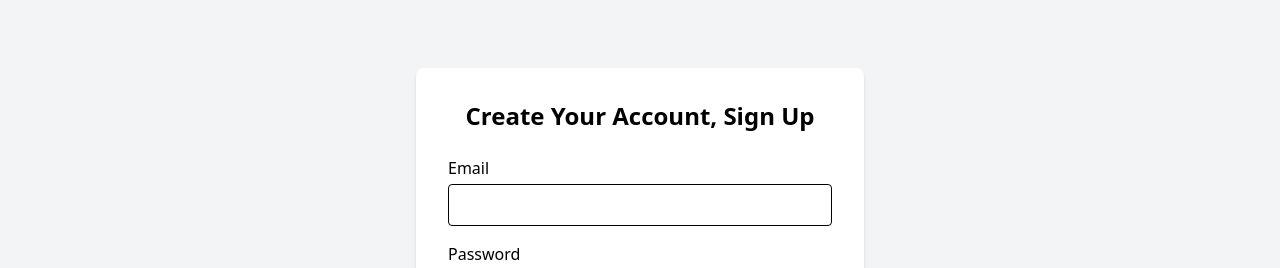
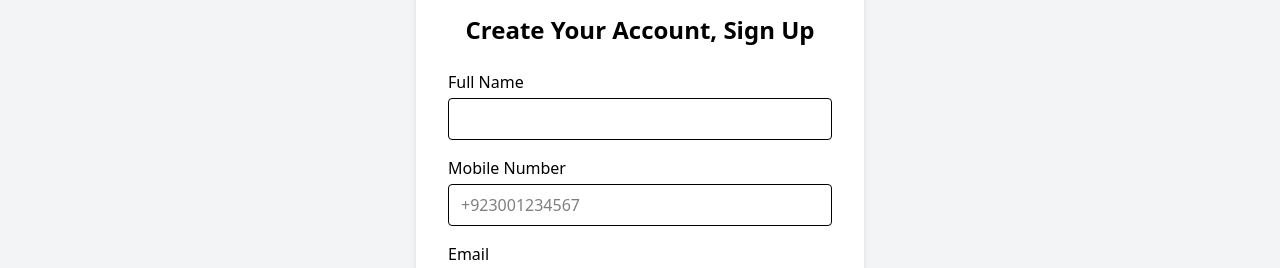
Before and after one commit to awaissaddiqui/pmu, a React (Vite) app: page /user/registration in a window 1280 px wide. Shown: the part 263-531 px from the top of the page. Built offline with nearby package versions, Linux system fonts and the light colour scheme; no server answers; what ldrs would draw is missing.

Commit message:
--fix: signup issue resolved with proper error handling

```diff
--- a/src/auth/UserSignup.jsx
+++ b/src/auth/UserSignup.jsx
@@ -1,6 +1,6 @@
 import { createUserWithEmailAndPassword } from "firebase/auth";
 import React, { useState } from "react";
-import { Link } from "react-router";
+import { Link, useNavigate } from "react-router";
 import { auth, db } from "../Firebase";
 import { doc, setDoc } from "firebase/firestore";
 
@@ -8,23 +8,60 @@ const UserSignup = () => {
     const [email, setEmail] = useState("");
     const [password, setPassword] = useState("");
     const [confirmPassword, setConfirmPassword] = useState("");
+    const [fullName, setFullName] = useState("");
+    const [mobile, setMobile] = useState("");
     const [error, setError] = useState("");
     const [loading, setLoading] = useState(false);
+    const navigate = useNavigate();
 
     const handleSubmit = async (e) => {
         e.preventDefault();
         setError("");
+
+        // Validate inputs
         if (password !== confirmPassword) {
             setError("Passwords do not match");
             return;
         }
+
+        if (!fullName.trim()) {
+            setError("Full name is required");
+            return;
+        }
+
+        if (!mobile.trim()) {
+            setError("Mobile number is required");
+            return;
+        }
+
+        try {
             setLoading(true);
             const userCredential = await createUserWithEmailAndPassword(auth, email, password);
+
+            // Save additional user information to Firestore
             await setDoc(doc(db, "users", userCredential.user.uid), {
                 email,
-            role: "user" // or "admin" based on your logic
+                fullName,
+                mobile,
+                role: "user"
             });
+
+            navigate("/user/scholarships/profile");
             setTimeout(() => setLoading(false), 1000);
+        } catch (error) {
+            setLoading(false);
+            if (error.code === "auth/email-already-in-use") {
+                setError("Email already in use. Please use a different email.");
+            } else if (error.code === "auth/invalid-email") {
+                setError("Invalid email format. Please check your email.");
+            } else if (error.code === "auth/weak-password") {
+                setError("Password is too weak. Please use a stronger password.");
+            } else {
+                setError("An error occurred during signup. Please try again.");
+            }
+
+            console.error("Signup Error:", error);
+        }
     };
 
     return (
@@ -35,6 +72,32 @@ const UserSignup = () => {
             >
                 <h2 className="text-2xl font-bold mb-6 text-center">Create Your Account, Sign Up</h2>
                 {error && <div className="mb-4 text-red-500">{error}</div>}
+
+                {/* Full Name Field */}
+                <div className="mb-4">
+                    <label className="block mb-1 font-medium">Full Name</label>
+                    <input
+                        type="text"
+                        className="w-full border rounded px-3 py-2 focus:outline-none focus:ring-2 focus:ring-blue-400"
+                        value={fullName}
+                        onChange={(e) => setFullName(e.target.value)}
+                        required
+                    />
+                </div>
+
+                {/* Mobile Number Field */}
+                <div className="mb-4">
+                    <label className="block mb-1 font-medium">Mobile Number</label>
+                    <input
+                        type="tel"
+                        className="w-full border rounded px-3 py-2 focus:outline-none focus:ring-2 focus:ring-blue-400"
+                        value={mobile}
+                        onChange={(e) => setMobile(e.target.value)}
+                        placeholder="+923001234567"
+                        required
+                    />
+                </div>
+
                 <div className="mb-4">
                     <label className="block mb-1 font-medium">Email</label>
                     <input
```
Lines whose indentation alone changed are shown as unchanged.
